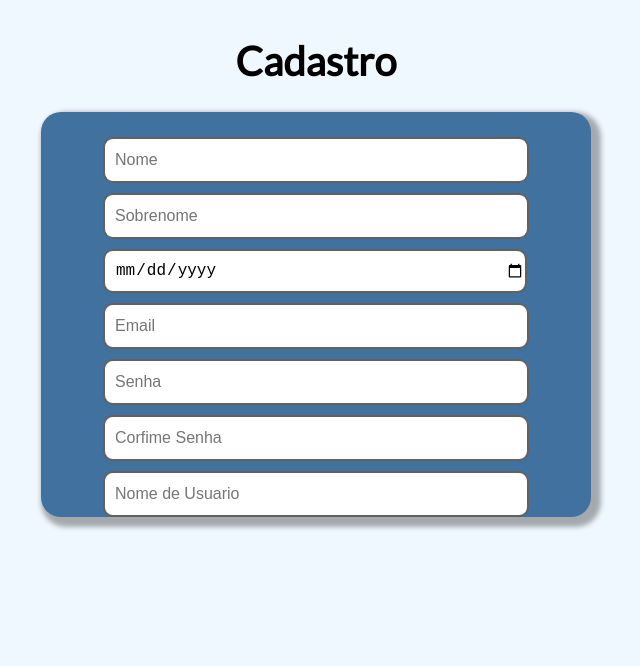
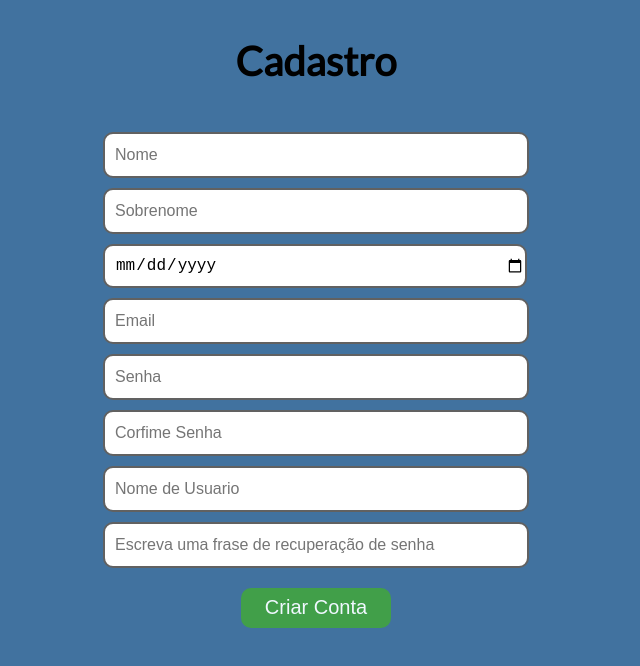
Before and after one commit to kaladabrio2020/MyTwitterReactJS, a React (Create React App) app in the folder mytwitter/: page /criarconta in a window 1280 px wide. Shown: the top 666 px of the page, without its empty margins (324-964 px from the left). Built offline with nearby package versions, Linux system fonts and the light colour scheme.

Commit message:
Tela de Cadastro e backend Usuario inicio firebase

```diff
--- /dev/null
+++ b/mytwitter/jsconfig.json
@@ -0,0 +1,6 @@
+{
+    "compilerOptions": {
+      "baseUrl": "src"
+    },
+    "include": ["src"]
+  }
--- a/mytwitter/package.json
+++ b/mytwitter/package.json
@@ -6,6 +6,7 @@
     "@testing-library/jest-dom": "^5.17.0",
     "@testing-library/react": "^13.4.0",
     "@testing-library/user-event": "^13.5.0",
+    "firebase": "^10.4.0",
     "react": "^18.2.0",
     "react-dom": "^18.2.0",
     "react-router-dom": "^6.16.0",
--- a/mytwitter/src/App.js
+++ b/mytwitter/src/App.js
@@ -1,4 +1,4 @@
-import MainPage from "./components/MainPage/MainPage";
+import MainPage from "./components/mainPage/mainPage";
 
 export default function App() {
     return (
--- a/mytwitter/src/components/CriarConta/CriarConta.js
+++ b/mytwitter/src/components/CriarConta/CriarConta.js
@@ -1,11 +1,34 @@
-import React,{useEffect} from "react";
-import  Styles  from "./CriarConta.module.css";
+import React,{useEffect, useState} from "react";
+import { useNavigate } from 'react-router-dom';
+import  Styles  from "./criarConta.module.css";
 
 export default function CriarConta(){
 
+    const navigate = useNavigate();
+    const [Nome,SetNome                    ] = useState(null);
+    const [Sobrenome,SetSobrenome          ] = useState(null);
+    const [DataNascimento,SetDataNascimento] = useState(null);
+    const [Email,SetEmail                  ] = useState(null);
+    const [Password,SetPassword            ] = useState(null);
+    const [Password2,SetPassword2          ] = useState(null);
+    const [NomeDeUsuario,SetNomeDeUsuario  ] = useState(null);
+
+
     useEffect(()=>{
-        document.body.style.backgroundColor="#f0f8ff";
-    })
+        document.body.style.backgroundColor="#41729F";
+    });
+
+    const CriarConta = () =>{
+
+        try{
+            if ( Password2 == Password && Password.length >= 8){
+                alert("cadastrado")
+                navigate(-1)
+            }
+        }catch(error){
+            alert("Senha não possui no minimo 8 caracteres ou está nula");
+        }
+    }
 
     return(
         <div className={Styles.DivMain}>
@@ -14,17 +37,23 @@ export default function CriarConta(){
             </div>
             <div className={Styles.DivFormulario}>
                 <form className={Styles.FormCadastro}>
-                    <input  className={Styles.InputFormulario} placeholder="Nome"               type="text"     />
-                    <input  className={Styles.InputFormulario} placeholder="Sobrenome"          type="text"     />
-                    <input  className={Styles.InputFormulario} placeholder="Data de Nasimento"  type="date"     />
-                    <input  className={Styles.InputFormulario} placeholder="Email"              type="email"    />
-                    <input  className={Styles.InputFormulario} placeholder="Senha"              type="password" />
-                    <input  className={Styles.InputFormulario} placeholder="Corfime Senha"      type="password" />
-                    <input  className={Styles.InputFormulario} placeholder="Nome de Usuario"    type="text"     />
+                    <input  className={Styles.InputFormulario} placeholder="Nome"               type="text"      value={Nome}            id="Nome"             onChange={(e)=>SetNome(e.target.value)}          />
+                    <input  className={Styles.InputFormulario} placeholder="Sobrenome"          type="text"      value={Sobrenome}       id="Sobrenome"        onChange={(e)=>SetSobrenome(e.target.value)}     />
+                    <input  className={Styles.InputFormulario} placeholder="Data de Nasimento"  type="date"      value={DataNascimento}  id="DataNascimento"   onChange={(e)=>SetDataNascimento(e.target.value)}/>
+                    <input  className={Styles.InputFormulario} placeholder="Email"              type="email"     value={Email}           id="Email"            onChange={(e)=>SetEmail(e.target.value)}        />
+                    <input  className={Styles.InputFormulario} placeholder="Senha"              type="password"  value={Password}        id="Password"         onChange={(e)=>SetPassword(e.target.value)}     />
+                    <input  className={Styles.InputFormulario} placeholder="Corfime Senha"      type="password"  value={Password2}       id="Password2"        onChange={(e)=>SetPassword2(e.target.value)}    />
+                    <input  className={Styles.InputFormulario} placeholder="Nome de Usuario"    type="text"      value={NomeDeUsuario}   id="NomeDeUsuario"    onChange={(e)=>SetNomeDeUsuario(e.target.value)}/>
+                    <input  className={Styles.InputFormulario} placeholder="Escreva uma frase de recuperação de senha"    type="text"      value={NomeDeUsuario}   id="NomeDeUsuario"    onChange={(e)=>SetNomeDeUsuario(e.target.value)}/>
 
 
                 </form>
 
+                <div className={Styles.DivButtonCriarConta}>
+                    <button className={Styles.ButtonCriarConta} onClick={CriarConta}>
+                        Criar Conta
+                    </button>
+                </div>
             </div>
         </div>
 
--- a/mytwitter/src/components/CriarConta/CriarConta.module.css
+++ b/mytwitter/src/components/CriarConta/CriarConta.module.css
@@ -14,19 +14,16 @@ body{
     justify-content: center;
 }
 .DivFormulario{
-    background-color: #41729F;
-    width: 550px;
+    background-color: #f8f8f800;
     display: flex;
     align-items: center;
     justify-content: center;
-    border-radius: 20px;
-
-    box-shadow: 5px 5px 5px 5px rgba(0, 0, 0, 0.317);
+    flex-direction: column;
 
 }
 
 .FormCadastro{
-    margin-top: 15px;
+    margin-top: 10px;
 }
 
 
@@ -42,7 +39,7 @@ body{
 }
 
 .InputFormulario:focus{
-    border: 2px solid rgba(52, 112, 56, 0.754);
+    border: 2px solid rgba(28, 190, 39, 0.754);
 }
 
 .FormCadastro{
@@ -55,3 +52,17 @@ body{
     color: black;
     font-size: 30pt;
 }
+
+.DivButtonCriarConta{
+    margin-top: 20px;
+}
+
+.ButtonCriarConta{
+    background-color: #419f49;
+    color: aliceblue;
+    height: 40px;
+    width: 150px;
+    font-size: 15pt;
+    border-width: 0;
+    border-radius: 10px;
+}
--- a/mytwitter/src/components/MainPage/MainPage.js
+++ b/mytwitter/src/components/MainPage/MainPage.js
@@ -1,5 +1,5 @@
 import React ,{ useEffect }    from "react";
-import Styles   from "./MainPage.module.css";
+import Styles   from "./mainPage.module.css";
 import { Link } from "react-router-dom";
 
 export default function MainPage(){
--- a/mytwitter/src/index.js
+++ b/mytwitter/src/index.js
@@ -8,8 +8,8 @@ import { createBrowserRouter, RouterProvider, } from "react-router-dom";
 
 
 import App        from './App';
-import HomeUser   from './components/HomeUser/HomeUser';
-import CriarConta from './components/CriarConta/CriarConta';
+import HomeUser   from './components/homeUser/homeUser';
+import CriarConta from './components/criarConta/criarConta';
 
 
 const router = createBrowserRouter([
```
Also changed, not shown: mytwitter/src/backend/firebase-config.js (added, +23 -0 lines), mytwitter/src/backend/readData/Usuario.js (added, +8 -0 lines), 1 other file (tests, documents, lock files or other folders).
